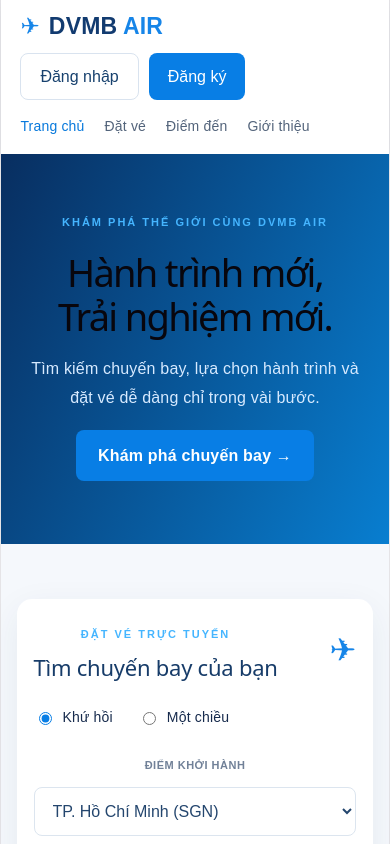
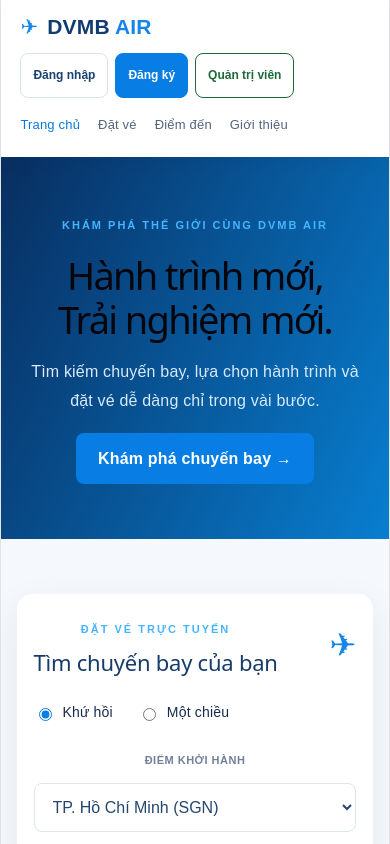
Before and after one commit to hungjacky0712-ryan/WebDatVeMayBay, a React app in the folder frontend/: page / in a window 390 px wide. Shown: the top 844 px of the page. Built offline with nearby package versions, Linux system fonts and the light colour scheme; no server answers; the HTML template or start-up script is replaced by a standard one.

Commit message:
Fix admin login button on homepage

```diff
--- a/frontend/src/App.css
+++ b/frontend/src/App.css
@@ -1,3 +1,7 @@
+
+/* ========================================
+   1. RESET VÀ THIẾT LẬP CHUNG
+======================================== */
 
 * {
   box-sizing: border-box;
@@ -19,18 +23,36 @@ a {
   color: inherit;
 }
 
-button, input, select {
+button,
+input,
+select {
   font: inherit;
 }
 
+button {
+  cursor: pointer;
+}
+
+.app {
+  min-height: 100vh;
+  width: 100%;
+}
+
+/* ========================================
+   2. THANH ĐIỀU HƯỚNG
+======================================== */
+
 .navbar {
-  height: 78px;
-  padding: 0 7%;
+  min-height: 78px;
+  padding: 12px 7%;
   display: flex;
   align-items: center;
   justify-content: space-between;
+  gap: 20px;
   background: white;
   box-shadow: 0 3px 20px #102b5010;
+  position: relative;
+  z-index: 10;
 }
 
 .logo {
@@ -40,32 +62,55 @@ button, input, select {
   font-size: 23px;
   font-weight: 800;
   color: #123b70;
+  white-space: nowrap;
 }
 
-.logo-icon, .logo-highlight {
+.logo-icon,
+.logo-highlight {
   color: #1685e8;
 }
 
 .navbar nav {
   display: flex;
+  align-items: center;
   gap: 32px;
   color: #53647b;
   font-size: 14px;
 }
 
-.navbar nav a:hover, .navbar nav .active {
+.navbar nav a {
+  white-space: nowrap;
+  transition: color 0.2s ease;
+}
+
+.navbar nav a:hover,
+.navbar nav .active {
   color: #0879dc;
 }
 
 .nav-actions {
   display: flex;
+  align-items: center;
+  justify-content: flex-end;
   gap: 10px;
+  flex-wrap: wrap;
 }
 
-.login-btn, .register-btn {
-  padding: 11px 19px;
+.account-greeting {
+  color: #173c69;
+  font-size: 13px;
+  font-weight: 600;
+}
+
+.login-btn,
+.register-btn,
+.admin-login-btn {
+  padding: 11px 16px;
   border-radius: 8px;
-  cursor: pointer;
+  font-size: 13px;
+  font-weight: 600;
+  white-space: nowrap;
+  transition: all 0.25s ease;
 }
 
 .login-btn {
@@ -74,11 +119,36 @@ button, input, select {
   color: #17416e;
 }
 
-.register-btn, .hero-btn {
+.login-btn:hover {
+  background: #edf5ff;
+  border-color: #1685e8;
+}
+
+.register-btn {
   background: #087ee5;
   color: white;
-  border: none;
+  border: 1px solid #087ee5;
 }
+
+.register-btn:hover {
+  background: #0565bd;
+  border-color: #0565bd;
+}
+
+.admin-login-btn {
+  background: white;
+  border: 1px solid #1b6b3a;
+  color: #1b6b3a;
+}
+
+.admin-login-btn:hover {
+  background: #1b6b3a;
+  color: white;
+}
+
+/* ========================================
+   3. BANNER TRANG CHỦ
+======================================== */
 
 .hero {
   min-height: 390px;
@@ -95,7 +165,8 @@ button, input, select {
   z-index: 1;
 }
 
-.hero-label, .eyebrow {
+.hero-label,
+.eyebrow {
   font-size: 11px;
   font-weight: 700;
   letter-spacing: 2px;
@@ -119,7 +190,14 @@ button, input, select {
   margin-top: 17px;
   padding: 14px 22px;
   border-radius: 8px;
+  background: #087ee5;
+  color: white;
   font-weight: 700;
+  transition: background 0.2s ease;
+}
+
+.hero-btn:hover {
+  background: #0565bd;
 }
 
 .hero-decoration {
@@ -131,7 +209,12 @@ button, input, select {
   transform: rotate(-15deg);
 }
 
-.booking-section, .destinations {
+/* ========================================
+   4. KHU VỰC TÌM KIẾM CHUYẾN BAY
+======================================== */
+
+.booking-section,
+.destinations {
   width: 86%;
   max-width: 1200px;
   margin: 55px auto;
@@ -149,6 +232,7 @@ button, input, select {
   justify-content: space-between;
   align-items: center;
   margin-bottom: 25px;
+  gap: 15px;
 }
 
 .section-heading h2 {
@@ -182,7 +266,7 @@ button, input, select {
 
 .form-grid {
   display: grid;
-  grid-template-columns: repeat(3, 1fr);
+  grid-template-columns: repeat(3, minmax(0, 1fr));
   gap: 18px;
 }
 
@@ -190,16 +274,18 @@ button, input, select {
   display: flex;
   flex-direction: column;
   gap: 10px;
+  min-width: 0;
 }
 
 .field label {
   font-size: 11px;
   font-weight: 700;
   color: #718198;
-  letter-spacing: .5px;
+  letter-spacing: 0.5px;
 }
 
-.field input, .field select {
+.field input,
+.field select {
   width: 100%;
   min-width: 0;
   padding: 14px;
@@ -210,8 +296,10 @@ button, input, select {
   outline: none;
 }
 
-.field input:focus, .field select:focus {
+.field input:focus,
+.field select:focus {
   border-color: #1685e8;
+  box-shadow: 0 0 0 3px #1685e815;
 }
 
 .search-btn {
@@ -225,28 +313,38 @@ button, input, select {
   font-size: 16px;
   font-weight: 700;
   cursor: pointer;
+  transition: background 0.2s ease;
 }
 
-.search-btn:hover, .register-btn:hover, .hero-btn:hover {
+.search-btn:hover {
   background: #0565bd;
 }
 
+/* ========================================
+   5. ĐIỂM ĐẾN NỔI BẬT
+======================================== */
+
 .destination-grid {
   display: grid;
-  grid-template-columns: repeat(3, 1fr);
+  grid-template-columns: repeat(3, minmax(0, 1fr));
   gap: 20px;
 }
 
 .destination-card {
   min-height: 220px;
   display: flex;
-  align-items: end;
+  align-items: flex-end;
   padding: 23px;
   border-radius: 13px;
   color: white;
   overflow: hidden;
   background-size: cover;
   background-position: center;
+  transition: transform 0.25s ease;
+}
+
+.destination-card:hover {
+  transform: translateY(-5px);
 }
 
 .destination-card h3 {
@@ -260,25 +358,39 @@ button, input, select {
 }
 
 .destination-hanoi {
-  background: linear-gradient(0deg, #09264ddd, #09264d20), url("https://images.unsplash.com/photo-1509030450996-dd1a26dda07a?w=700") center/cover;
+  background:
+    linear-gradient(0deg, #09264ddd, #09264d20),
+    url("https://images.unsplash.com/photo-1509030450996-dd1a26dda07a?w=700")
+    center/cover;
 }
 
 .destination-danang {
-  background: linear-gradient(0deg, #09264ddd, #09264d20), url("https://images.unsplash.com/photo-1559592413-7cec4d0cae2b?w=700") center/cover;
+  background:
+    linear-gradient(0deg, #09264ddd, #09264d20),
+    url("https://images.unsplash.com/photo-1559592413-7cec4d0cae2b?w=700")
+    center/cover;
 }
 
 .destination-phuquoc {
-  background: linear-gradient(0deg, #09264ddd, #09264d20), url("https://images.unsplash.com/photo-1510414842594-a61c69b5ae57?w=700") center/cover;
+  background:
+    linear-gradient(0deg, #09264ddd, #09264d20),
+    url("https://images.unsplash.com/photo-1510414842594-a61c69b5ae57?w=700")
+    center/cover;
 }
 
 .view-all {
   color: #087ee5;
   font-size: 14px;
+  white-space: nowrap;
 }
+
+/* ========================================
+   6. LỢI ÍCH
+======================================== */
 
 .benefits {
   display: grid;
-  grid-template-columns: repeat(3, 1fr);
+  grid-template-columns: repeat(3, minmax(0, 1fr));
   gap: 20px;
   width: 86%;
   max-width: 1200px;
@@ -306,6 +418,10 @@ button, input, select {
   font-size: 13px;
 }
 
+/* ========================================
+   7. CHÂN TRANG
+======================================== */
+
 footer {
   padding: 30px 7%;
   background: #082e60;
@@ -326,60 +442,9 @@ footer p {
   color: #d2e4f6;
 }
 
-@media (max-width: 850px) {
-  .navbar {
-    padding: 15px 5%;
-    height: auto;
-    flex-wrap: wrap;
-    gap: 15px;
-  }
-
-  .navbar nav {
-    order: 3;
-    width: 100%;
-    overflow-x: auto;
-    gap: 20px;
-  }
-
-  .form-grid {
-    grid-template-columns: repeat(2, 1fr);
-  }
-
-  .hero-decoration {
-    right: 4%;
-    font-size: 110px;
-  }
-}
-
-@media (max-width: 560px) {
-  .hero {
-    padding: 55px 7%;
-  }
-
-  .hero-decoration {
-    display: none;
-  }
-
-  .booking-section, .destinations, .benefits {
-    width: 92%;
-  }
-
-  .booking-section {
-    padding: 22px 17px;
-  }
-
-  .form-grid, .destination-grid, .benefits {
-    grid-template-columns: 1fr;
-  }
-
-  .section-heading h2 {
-    font-size: 22px;
-  }
-
-  footer {
-    flex-direction: column;
-    align-items: flex-start;
-  }
+/* ========================================
+   8. TRANG KẾT QUẢ CHUYẾN BAY
+======================================== */
 
 .results-page {
   width: 86%;
@@ -417,7 +482,7 @@ footer p {
 
 .flight-card {
   display: grid;
-  grid-template-columns: 1.4fr .7fr 1fr .7fr 1fr;
+  grid-template-columns: 1.4fr 0.7fr 1fr 0.7fr 1fr;
   align-items: center;
   gap: 18px;
   background: white;
@@ -480,28 +545,40 @@ footer p {
   cursor: pointer;
 }
 
+.flight-price button:hover {
+  background: #0565bd;
+}
+
 .demo-note {
   color: #8795a8;
   font-size: 12px;
   margin-top: 20px;
 }
-.admin-login-btn {
-  padding: 10px 16px;
-  border: 1px solid #1b6b3a;
-  border-radius: 8px;
-  background: transparent;
-  color: #1b6b3a;
-  font-weight: 600;
-  cursor: pointer;
-  transition: all 0.25s ease;
-}
 
-.admin-login-btn:hover {
-  background: #1b6b3a;
-  color: #fff;
-}
+/* ========================================
+   9. RESPONSIVE - TABLET
+======================================== */
 
-@media (max-width: 750px) {
+@media (max-width: 1000px) {
+  .navbar {
+    padding-left: 4%;
+    padding-right: 4%;
+  }
+
+  .navbar nav {
+    gap: 16px;
+  }
+
+  .nav-actions {
+    gap: 7px;
+  }
+
+  .login-btn,
+  .register-btn,
+  .admin-login-btn {
+    padding: 10px 12px;
+  }
+
   .flight-card {
     grid-template-columns: 1fr 1fr;
   }
@@ -515,4 +592,124 @@ footer p {
   }
 }
 
+@media (max-width: 850px) {
+  .navbar {
+    height: auto;
+    flex-wrap: wrap;
+    gap: 15px;
+  }
+
+  .navbar nav {
+    order: 3;
+    width: 100%;
+    overflow-x: auto;
+    gap: 20px;
+    padding-bottom: 5px;
+  }
+
+  .nav-actions {
+    margin-left: auto;
+  }
+
+  .form-grid {
+    grid-template-columns: repeat(2, minmax(0, 1fr));
+  }
+
+  .hero-decoration {
+    right: 4%;
+    font-size: 110px;
+  }
 }
+
+/* ========================================
+   10. RESPONSIVE - ĐIỆN THOẠI
+======================================== */
+
+@media (max-width: 560px) {
+  .navbar {
+    padding: 15px 5%;
+  }
+
+  .logo {
+    font-size: 21px;
+  }
+
+  .nav-actions {
+    width: 100%;
+    justify-content: flex-start;
+    margin-left: 0;
+  }
+
+  .account-greeting {
+    width: 100%;
+  }
+
+  .login-btn,
+  .register-btn,
+  .admin-login-btn {
+    padding: 10px 12px;
+    font-size: 12px;
+  }
+
+  .navbar nav {
+    gap: 18px;
+    font-size: 13px;
+  }
+
+  .hero {
+    padding: 55px 7%;
+    min-height: 350px;
+  }
+
+  .hero h1 {
+    font-size: 38px;
+  }
+
+  .hero-decoration {
+    display: none;
+  }
+
+  .booking-section,
+  .destinations,
+  .benefits,
+  .results-page {
+    width: 92%;
+  }
+
+  .booking-section {
+    padding: 22px 17px;
+  }
+
+  .form-grid,
+  .destination-grid,
+  .benefits {
+    grid-template-columns: 1fr;
+  }
+
+  .section-heading h2 {
+    font-size: 22px;
+  }
+
+  .destination-card {
+    min-height: 200px;
+  }
+
+  .flight-card {
+    grid-template-columns: 1fr;
+    padding: 20px;
+  }
+
+  .flight-duration {
+    order: initial;
+    text-align: left;
+  }
+
+  .flight-price {
+    grid-column: auto;
+  }
+
+  footer {
+    flex-direction: column;
+    align-items: flex-start;
+  }
+}
--- a/frontend/src/pages/Home.jsx
+++ b/frontend/src/pages/Home.jsx
@@ -3,11 +3,14 @@ import { useState } from "react";
 import { useNavigate } from "react-router-dom";
 
 import "../App.css";
-const API_BASE_URL = import.meta.env.VITE_API_BASE_URL || "http://127.0.0.1:8000";
+
+const API_BASE_URL = (
+  import.meta.env.VITE_API_BASE_URL || "http://127.0.0.1:8000"
+).replace(/\/+$/, "");
 
 function Home() {
-  // Điều hướng sang trang khác
   const navigate = useNavigate();
+
   const [account, setAccount] = useState(() => {
     const customerToken = sessionStorage.getItem("customer_token");
     const customerUser = sessionStorage.getItem("customer_user");
@@ -20,6 +23,7 @@ function Home() {
           user: JSON.parse(customerUser),
         };
       } catch {
+        sessionStorage.removeItem("customer_token");
         sessionStorage.removeItem("customer_user");
       }
     }
@@ -34,11 +38,22 @@ function Home() {
         if (adminUser) user = JSON.parse(adminUser);
       } catch {}
 
-      return { type: "admin", token: adminToken, user };
+      return {
+        type: "admin",
+        token: adminToken,
+        user,
+      };
     }
 
     return null;
   });
+
+  const [trip, setTrip] = useState("round");
+  const [from, setFrom] = useState("TP. Hồ Chí Minh (SGN)");
+  const [to, setTo] = useState("Hà Nội (HAN)");
+  const [departure, setDeparture] = useState("");
+  const [returnDate, setReturnDate] = useState("");
+  const [passengers, setPassengers] = useState(1);
 
   const handleLogout = async () => {
     try {
@@ -64,34 +79,19 @@ function Home() {
     navigate("/");
   };
 
-  // Dữ liệu tìm kiếm chuyến bay
-  const [trip, setTrip] = useState("round");
-
-  const [from, setFrom] = useState("TP. Hồ Chí Minh (SGN)");
-  const [to, setTo] = useState("Hà Nội (HAN)");
-
-  const [departure, setDeparture] = useState("");
-  const [returnDate, setReturnDate] = useState("");
-
-  const [passengers, setPassengers] = useState(1);
-
-  // Xử lý khi nhấn nút tìm chuyến bay
   const handleSearch = (e) => {
     e.preventDefault();
 
-    // Kiểm tra điểm đi và điểm đến
     if (from === to) {
       alert("Điểm đi và điểm đến không được trùng nhau!");
       return;
     }
 
-    // Kiểm tra ngày đi
     if (!departure) {
       alert("Vui lòng chọn ngày đi!");
       return;
     }
 
-    // Kiểm tra ngày về
     if (trip === "round" && !returnDate) {
       alert("Vui lòng chọn ngày về!");
       return;
@@ -102,7 +102,6 @@ function Home() {
       return;
     }
 
-    // Chuyển dữ liệu tìm kiếm sang trang kết quả
     navigate("/flights", {
       state: {
         from,
@@ -117,7 +116,6 @@ function Home() {
 
   return (
     <div className="app">
-
       {/* THANH ĐIỀU HƯỚNG */}
       <header className="navbar">
         <a className="logo" href="/">
@@ -138,22 +136,26 @@ function Home() {
           {account ? (
             <>
               <span className="account-greeting">
-                Xin chào, {account.user.HoTen}
+                Xin chào, {account.user?.HoTen || "Người dùng"}
               </span>
 
-              {account.type === "admin" && (
+              {account.type === "admin" ? (
                 <button
                   className="register-btn"
                   onClick={() => navigate("/admin/sanbay")}
                 >
                   Quản lý
                 </button>
+              ) : (
+                <button
+                  className="admin-login-btn"
+                  onClick={() => navigate("/admin/login")}
+                >
+                  Quản trị viên
+                </button>
               )}
 
-              <button
-                className="login-btn"
-                onClick={handleLogout}
-              >
+              <button className="login-btn" onClick={handleLogout}>
                 Đăng xuất
               </button>
             </>
@@ -172,13 +174,19 @@ function Home() {
               >
                 Đăng ký
               </button>
+
+              <button
+                className="admin-login-btn"
+                onClick={() => navigate("/admin/login")}
+              >
+                Quản trị viên
+              </button>
             </>
           )}
         </div>
       </header>
 
       <main>
-
         {/* BANNER */}
         <section className="hero" id="home">
           <div className="hero-content">
@@ -207,7 +215,6 @@ function Home() {
 
         {/* FORM TÌM KIẾM */}
         <section className="booking-section" id="search">
-
           <div className="section-heading">
             <div>
               <span className="eyebrow">ĐẶT VÉ TRỰC TUYẾN</span>
@@ -218,10 +225,7 @@ function Home() {
           </div>
 
           <form className="booking-form" onSubmit={handleSearch}>
-
-            {/* LOẠI CHUYẾN BAY */}
             <div className="trip-options">
-
               <label>
                 <input
                   type="radio"
@@ -241,16 +245,11 @@ function Home() {
                 />
                 Một chiều
               </label>
-
             </div>
 
-            {/* THÔNG TIN HÀNH TRÌNH */}
             <div className="form-grid">
-
-              {/* ĐIỂM ĐI */}
               <div className="field">
                 <label>ĐIỂM KHỞI HÀNH</label>
-
                 <select
                   value={from}
                   onChange={(e) => setFrom(e.target.value)}
@@ -263,10 +262,8 @@ function Home() {
                 </select>
               </div>
 
-              {/* ĐIỂM ĐẾN */}
               <div className="field">
                 <label>ĐIỂM ĐẾN</label>
-
                 <select
                   value={to}
                   onChange={(e) => setTo(e.target.value)}
@@ -279,10 +276,8 @@ function Home() {
                 </select>
               </div>
 
-              {/* NGÀY ĐI */}
               <div className="field">
                 <label>NGÀY ĐI</label>
-
                 <input
                   type="date"
                   value={departure}
@@ -298,11 +293,9 @@ function Home() {
                 />
               </div>
 
-              {/* NGÀY VỀ */}
               {trip === "round" && (
                 <div className="field">
                   <label>NGÀY VỀ</label>
-
                   <input
                     type="date"
                     value={returnDate}
@@ -313,10 +306,8 @@ function Home() {
                 </div>
               )}
 
-              {/* SỐ HÀNH KHÁCH */}
               <div className="field">
                 <label>HÀNH KHÁCH</label>
-
                 <select
                   value={passengers}
                   onChange={(e) => setPassengers(Number(e.target.value))}
@@ -328,20 +319,16 @@ function Home() {
                   ))}
                 </select>
               </div>
-
             </div>
 
-            {/* NÚT TÌM KIẾM */}
             <button className="search-btn" type="submit">
               <span>⌕</span> Tìm chuyến bay
             </button>
-
           </form>
         </section>
 
         {/* ĐIỂM ĐẾN NỔI BẬT */}
         <section className="destinations" id="destinations">
-
           <div className="section-heading">
             <div>
               <span className="eyebrow">ĐIỂM ĐẾN NỔI BẬT</span>
@@ -354,7 +341,6 @@ function Home() {
           </div>
 
           <div className="destination-grid">
-
             <article className="destination-card destination-hanoi">
               <div>
                 <span>✦</span>
@@ -378,13 +364,11 @@ function Home() {
                 <p>Thiên đường nghỉ dưỡng</p>
               </div>
             </article>
-
           </div>
         </section>
 
         {/* LỢI ÍCH */}
         <section className="benefits" id="about">
-
           <div>
             <span>✈</span>
             <h3>Đặt vé dễ dàng</h3>
@@ -402,9 +386,7 @@ function Home() {
             <h3>Hỗ trợ khách hàng</h3>
             <p>Đồng hành cùng mọi hành trình</p>
           </div>
-
         </section>
-
       </main>
 
       {/* CHÂN TRANG */}
@@ -417,7 +399,6 @@ function Home() {
           © 2026 DVMB Air. Hệ thống quản lý đặt vé máy bay.
         </p>
       </footer>
-
     </div>
   );
 }
```
